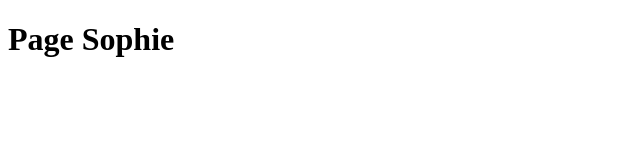
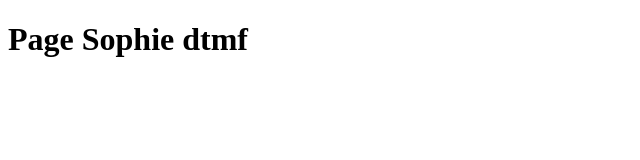
Before and after one commit to Franciscomarquez210993/qrs-dtmf, a plain HTML site: page index.html in a window 1280 px wide. Shown: the whole page, without its empty margins (0-640 px from the left). Drawn offline with Linux system fonts and the light colour scheme.

Commit message:
feat: se agrego dtmf al h1

```diff
--- a/index.html
+++ b/index.html
@@ -6,6 +6,6 @@
     <title>Page Sophie</title>
 </head>
 <body>
-    <h1>Page Sophie</h1>
+    <h1>Page Sophie dtmf</h1>
 </body>
 </html>
```
